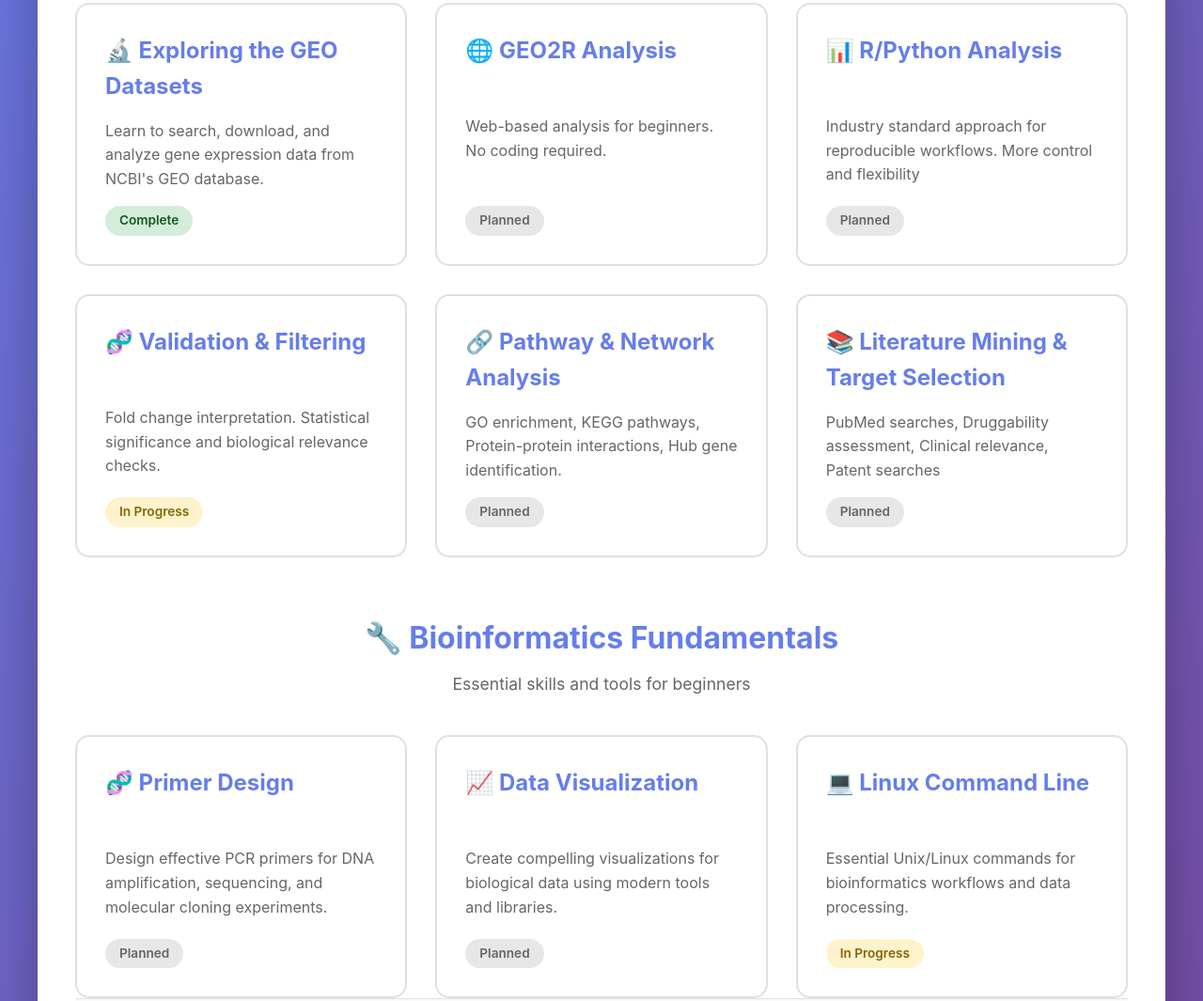
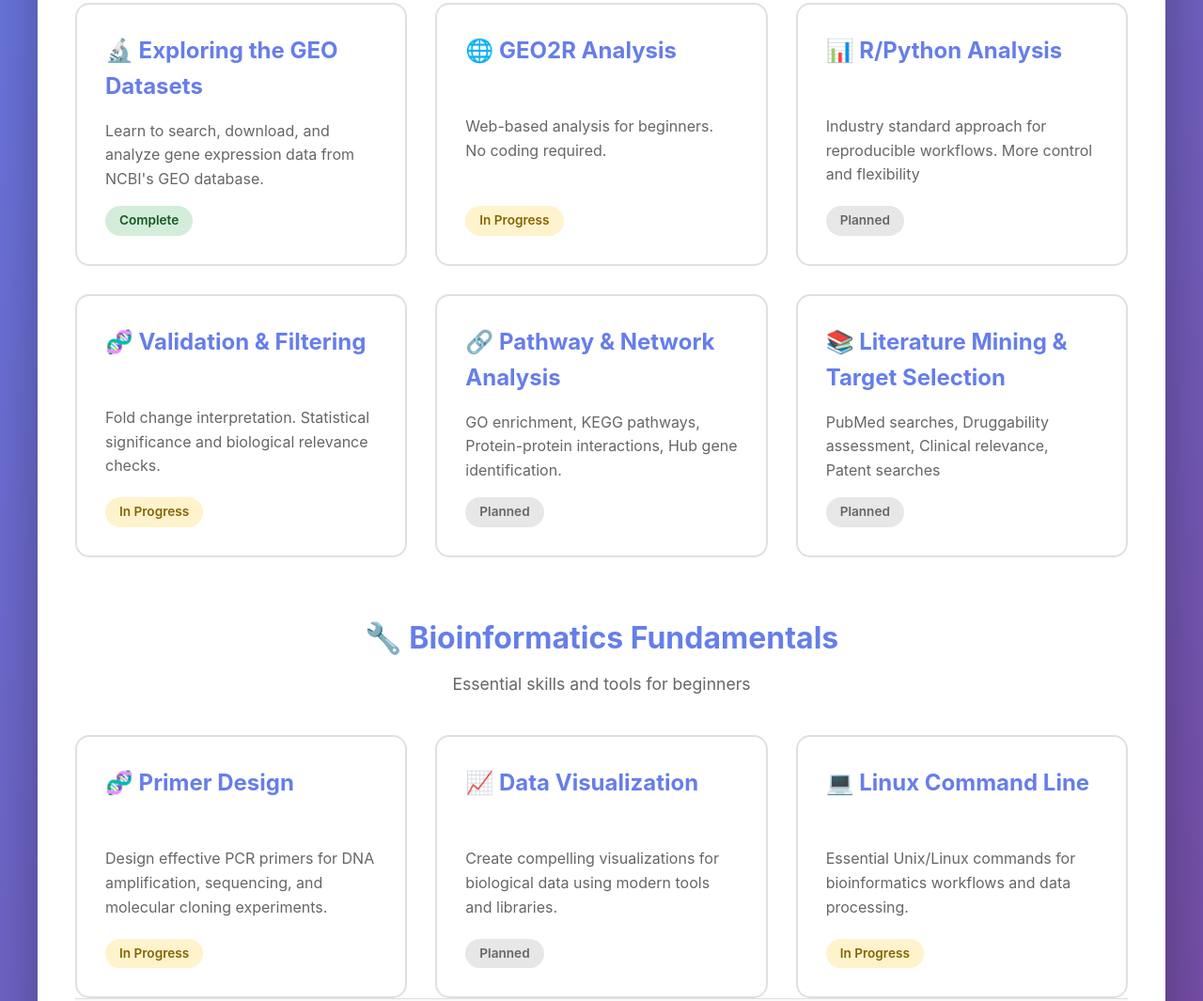
Before and after one commit to caner-geyik/StartInformBio, a plain HTML site: page index.html in a window 1280 px wide. Shown: the part 550-1615 px from the top of the page at 94% size. Drawn offline with Linux system fonts and the light colour scheme.

Commit message:
Update status from 'Planned' to 'In Progress'

```diff
--- a/index.html
+++ b/index.html
@@ -203,7 +203,7 @@
                 <a href="soon.html" class="roadmap-card">
                     <h3>🌐 GEO2R Analysis </h3>
                     <p>Web-based analysis for beginners. No coding required. </p>
-                    <span class="status planned">Planned</span>
+                    <span class="status in-progress">In Progress</span>
                 </a>
 
                 <!-- GEO Roadmap 3 -->
@@ -247,7 +247,7 @@
                     <a href="soon.html" class="roadmap-card">
                         <h3>🧬 Primer Design</h3>
                         <p>Design effective PCR primers for DNA amplification, sequencing, and molecular cloning experiments.</p>
-                    <span class="status planned">Planned</span>
+                   <span class="status in-progress">In Progress</span>
                     </a>
 
                 <!-- Data Visualization -->
```
